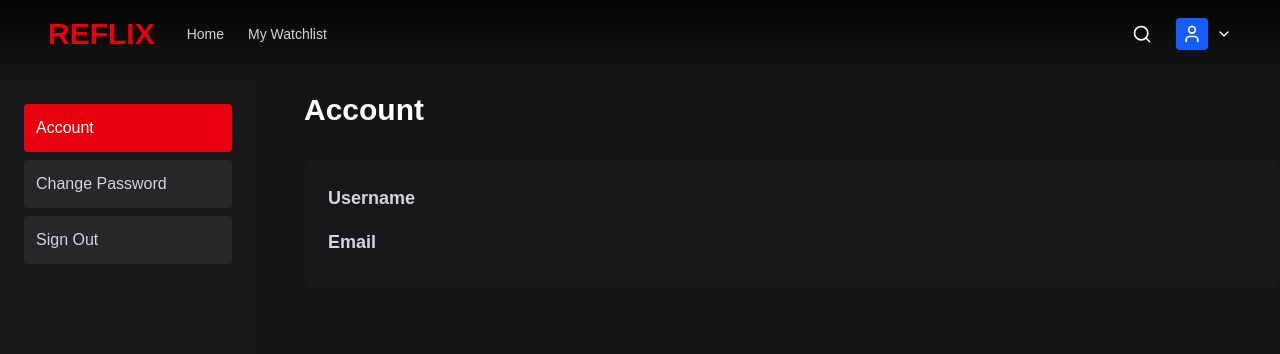
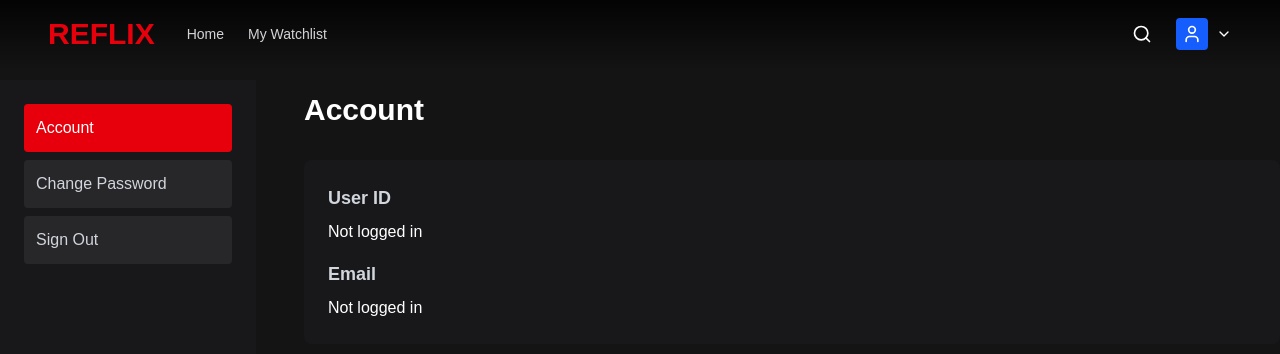
Before and after one commit to verbrannter-toast/Webprogramming, a Next.js app in the folder streaming-service/: page /account in a window 1280 px wide. Shown: the top 354 px of the page. Built offline with nearby package versions, Linux system fonts and the light colour scheme.

Commit message:
display userID and email

```diff
--- a/streaming-service/src/app/account/components/AboutSection.tsx
+++ b/streaming-service/src/app/account/components/AboutSection.tsx
@@ -1,16 +1,21 @@
+'use client';
+
 import React from 'react';
 import SectionLayout from './SectionLayout'
 
 export default function AboutSection () {
+    const userId = localStorage.getItem('userId');
+    const userEmail = localStorage.getItem('userEmail');
+
    return (
       <SectionLayout sectionTitle='Account'>
            <div>
-            <h4 className="text-lg font-semibold text-gray-300">Username</h4>
-            <p className="text-white mt-2">{/* Place username here*/}</p>
+            <h4 className="text-lg font-semibold text-gray-300">User ID</h4>
+            <p className="text-white mt-2">{userId || 'Not logged in'}</p>
           </div>
           <div>
             <h4 className="text-lg font-semibold text-gray-300">Email</h4>
-            <p className="text-white mt-2">{/* Place email here*/}</p>
+            <p className="text-white mt-2">{userEmail || 'Not logged in'}</p>
           </div>
       </SectionLayout>
       );
--- a/streaming-service/src/app/components/navbar.tsx
+++ b/streaming-service/src/app/components/navbar.tsx
@@ -19,6 +19,7 @@ export const Navbar = () => {
   const handleSignInOut = () => {
     // 1. Remove user from storage
     localStorage.removeItem('userId');
+    localStorage.removeItem('userEmail');
     // 2. Close dropdown
     setShowDropdown(false);
     // 3. Redirect to login
--- a/streaming-service/src/app/login/page.tsx
+++ b/streaming-service/src/app/login/page.tsx
@@ -19,8 +19,9 @@ export default function AccountPage() {
 
       const data = await res.json();
       if (data.success) {
-        // save the real user ID from the database
+        // save the real user ID and email from the database
         localStorage.setItem('userId', data.user.id.toString());
+        localStorage.setItem('userEmail', data.user.email);
         router.push('/');
       } else {
         alert("Login failed!");
```
